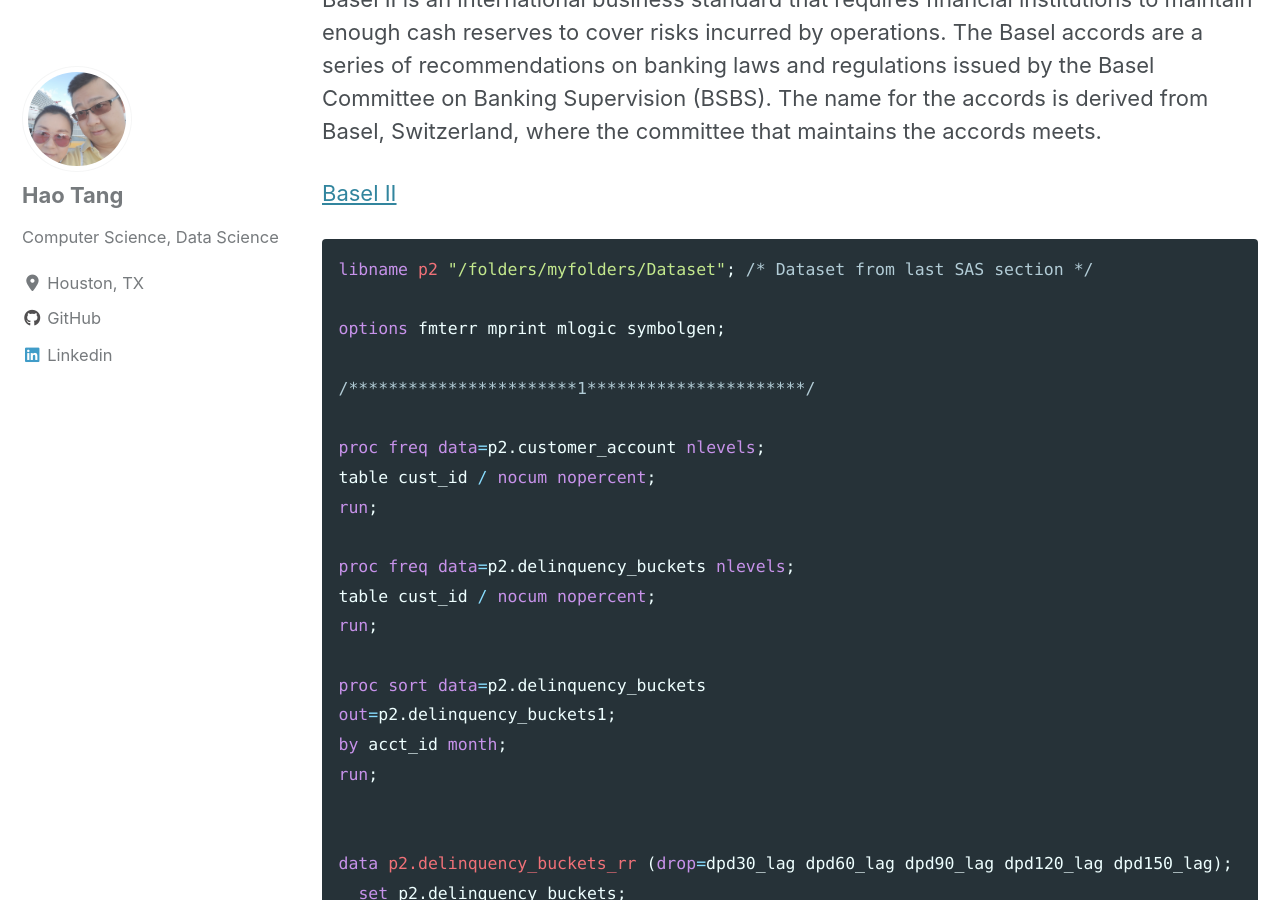
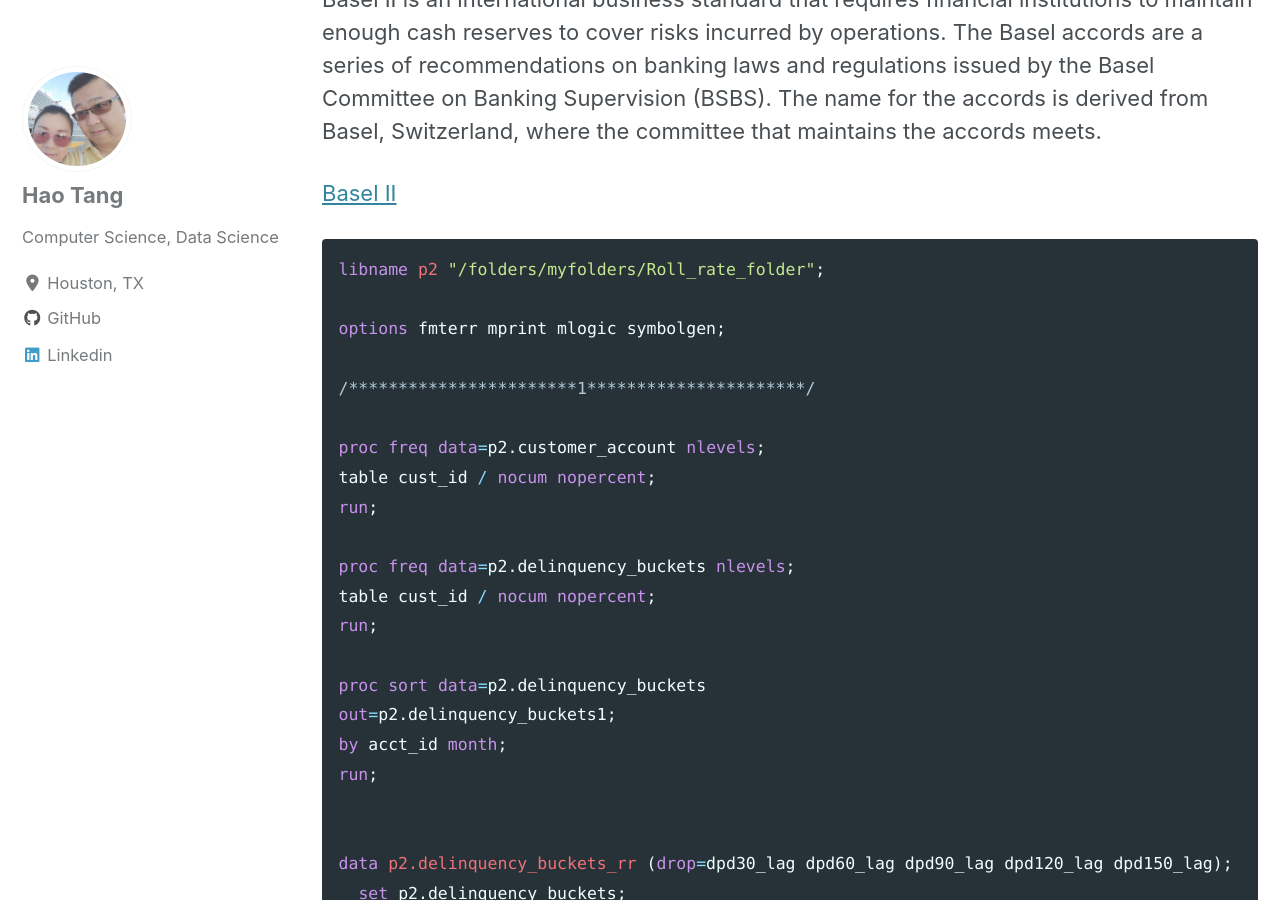
Before and after one commit to tanghao205/tanghao205.github.io, a Jekyll site: the page built from _pages/coding.md, in a window 1280 px wide and 900 px high, scrolled down 12499 px. Built offline with Jekyll 4.4.1, drawn with Linux system fonts in a browser that asks for light colours; cached includes are drawn as plain includes; nearby versions of some CDN libraries; some of the changed text lies outside the part shown.

Commit message:
Update coding.md

````diff
--- a/_pages/coding.md
+++ b/_pages/coding.md
@@ -416,7 +416,7 @@ Basel II is an international business standard that requires financial instituti
 [Basel II](https://en.wikipedia.org/wiki/Basel_II)
 
 ```sas
-libname p2 "/folders/myfolders/Dataset"; /* Dataset from last SAS section */
+libname p2 "/folders/myfolders/Roll_rate_folder";
 
 options fmterr mprint mlogic symbolgen;
 
````
Also changed, not shown: other parts of _pages/coding.md (+1 -1 lines).
